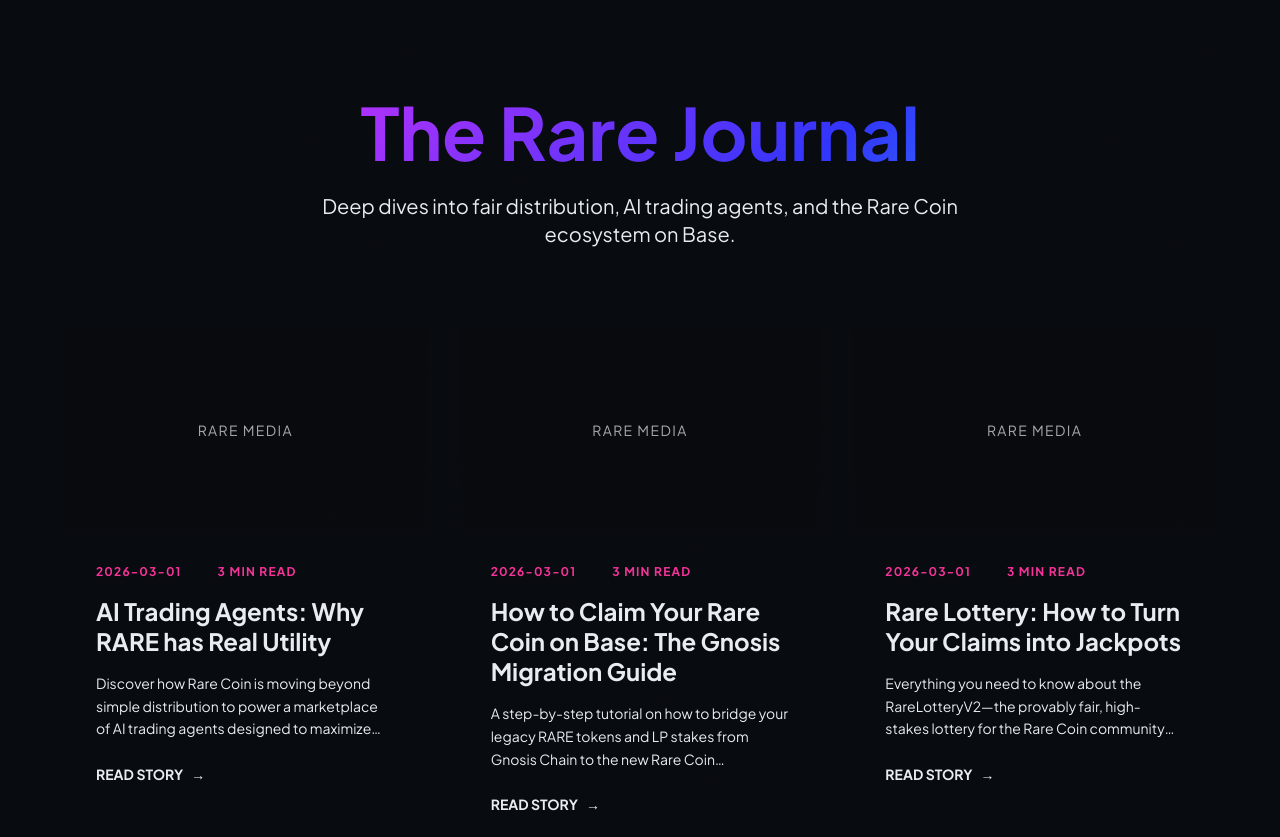
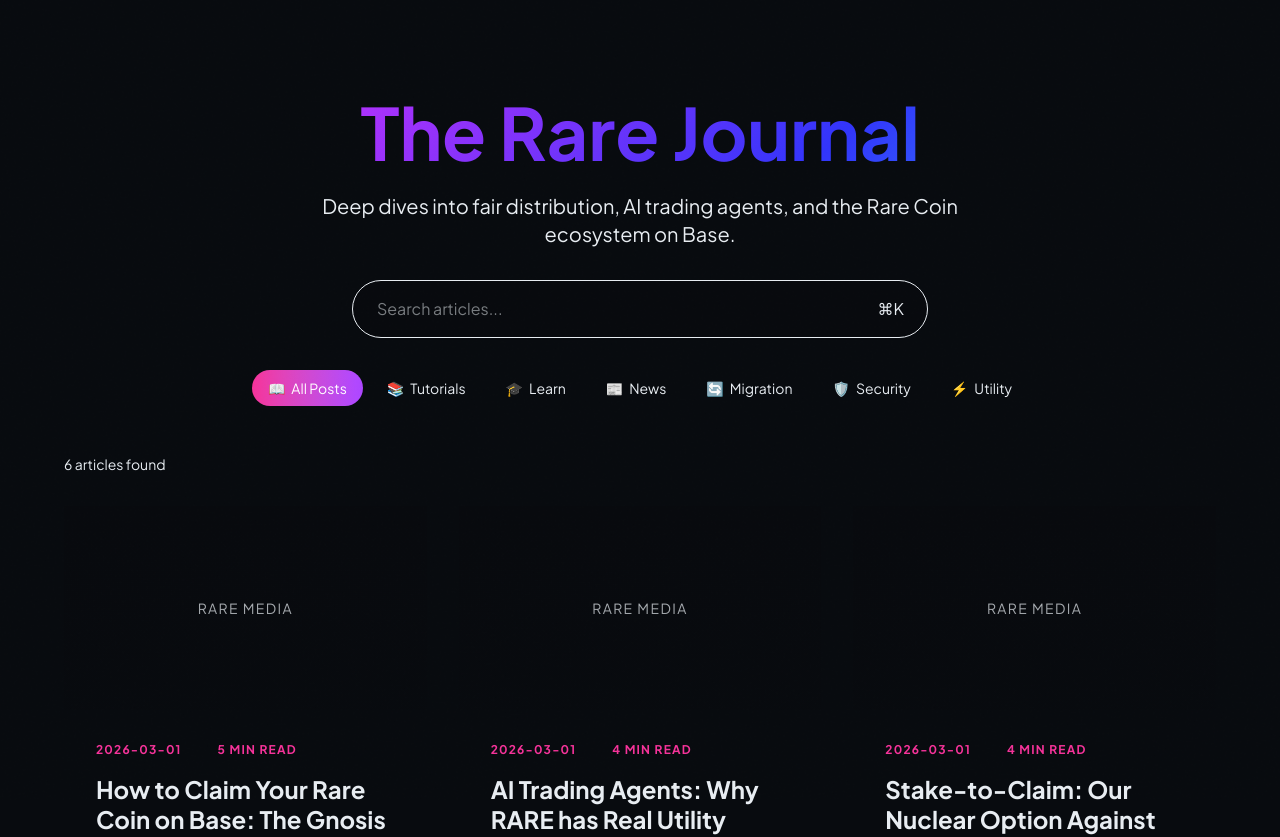
Before and after one commit to Affinity-Design/rare-fyi, a Next.js app: page /blog in a window 1280 px wide. Shown: the top 837 px of the page. Built offline with nearby package versions, Linux system fonts and the light colour scheme; no server answers.

Commit message:
V3 Rebrand + Blog overhaul: Added search, category filtering, and fixed navigation links

```diff
--- a/app/blog/page.tsx
+++ b/app/blog/page.tsx
@@ -1,25 +1,115 @@
+"use client";
+
+import { useState, useMemo, useEffect } from "react";
 import Link from "next/link";
-import { getPosts } from "../../lib/posts";
+import { posts as staticPosts } from "../../lib/static-posts";
 
-export default async function BlogPage() {
-  const posts = await getPosts();
+const categories = [
+  { id: "all", label: "All Posts", icon: "📖" },
+  { id: "tutorial", label: "Tutorials", icon: "📚" },
+  { id: "education", label: "Learn", icon: "🎓" },
+  { id: "news", label: "News", icon: "📰" },
+  { id: "migration", label: "Migration", icon: "🔄" },
+  { id: "security", label: "Security", icon: "🛡️" },
+  { id: "utility", label: "Utility", icon: "⚡" },
+];
+
+export default function BlogPage() {
+  const [search, setSearch] = useState("");
+  const [activeCategory, setActiveCategory] = useState("all");
+  const [mounted, setMounted] = useState(false);
+
+  useEffect(() => {
+    setMounted(true);
+    // Read category from URL on mount
+    const params = new URLSearchParams(window.location.search);
+    const cat = params.get("category");
+    if (cat && categories.some(c => c.id === cat)) {
+      setActiveCategory(cat);
+    }
+  }, []);
+
+  const filteredPosts = useMemo(() => {
+    return staticPosts.filter((post) => {
+      const matchesSearch =
+        search === "" ||
+        post.title.toLowerCase().includes(search.toLowerCase()) ||
+        post.excerpt.toLowerCase().includes(search.toLowerCase());
+
+      const matchesCategory =
+        activeCategory === "all" ||
+        post.tags?.includes(activeCategory);
+
+      return matchesSearch && matchesCategory;
+    });
+  }, [search, activeCategory]);
+
+  if (!mounted) {
+    return (
+      <main className="min-h-screen px-6 py-24 bg-void">
+        <div className="max-w-6xl mx-auto text-center">
+          <div className="animate-pulse text-text-tertiary">Loading...</div>
+        </div>
+      </main>
+    );
+  }
 
   return (
     <main className="min-h-screen px-6 py-24 bg-void">
       <div className="max-w-6xl mx-auto">
         {/* Header */}
-        <div className="text-center mb-20">
+        <div className="text-center mb-12">
           <h1 className="text-6xl md:text-7xl font-bold text-gradient mb-6">
             The Rare Journal
           </h1>
-          <p className="text-text-tertiary text-xl max-w-2xl mx-auto">
+          <p className="text-text-tertiary text-xl max-w-2xl mx-auto mb-8">
             Deep dives into fair distribution, AI trading agents, and the Rare Coin ecosystem on Base.
           </p>
+
+          {/* Search Bar */}
+          <div className="max-w-xl mx-auto mb-8">
+            <div className="relative">
+              <input
+                type="text"
+                placeholder="Search articles..."
+                value={search}
+                onChange={(e) => setSearch(e.target.value)}
+                className="w-full px-6 py-4 bg-void/50 border border-void-light rounded-full text-text-primary placeholder:text-text-tertiary focus:outline-none focus:border-pink-500/50 focus:ring-2 focus:ring-pink-500/20 transition-all"
+              />
+              <span className="absolute right-6 top-1/2 -translate-y-1/2 text-text-tertiary">
+                ⌘K
+              </span>
+            </div>
+          </div>
+
+          {/* Category Pills */}
+          <div className="flex flex-wrap justify-center gap-2 mb-8">
+            {categories.map((cat) => (
+              <button
+                key={cat.id}
+                onClick={() => setActiveCategory(cat.id)}
+                className={`px-4 py-2 rounded-full text-sm font-medium transition-all duration-200 ${
+                  activeCategory === cat.id
+                    ? "bg-gradient-to-r from-pink-500 to-purple-500 text-white"
+                    : "bg-void-light/30 text-text-tertiary hover:text-text-primary hover:bg-void-light/50"
+                }`}
+              >
+                <span className="mr-1.5">{cat.icon}</span>
+                {cat.label}
+              </button>
+            ))}
+          </div>
+        </div>
+
+        {/* Results Count */}
+        <div className="mb-8 text-text-tertiary text-sm">
+          {filteredPosts.length} {filteredPosts.length === 1 ? "article" : "articles"} found
         </div>
 
         {/* Blog Grid */}
+        {filteredPosts.length > 0 ? (
           <div className="grid grid-cols-1 md:grid-cols-2 lg:grid-cols-3 gap-8">
-          {posts.map((post) => (
+            {filteredPosts.map((post) => (
               <Link
                 key={post.slug}
                 href={`/blog/${post.slug}`}
@@ -27,7 +117,6 @@
               >
                 <div className="aspect-video relative overflow-hidden bg-void/50">
                   <div className="absolute inset-0 bg-gradient-to-t from-void to-transparent z-10 opacity-60" />
-                 {/* Image Placeholder - To be replaced with Gemini Generated Assets */}
                   <div className="absolute inset-0 flex items-center justify-center text-text-tertiary group-hover:scale-110 transition-transform duration-700">
                     <span className="text-sm tracking-widest uppercase">Rare Media</span>
                   </div>
@@ -52,6 +141,22 @@
               </Link>
             ))}
           </div>
+        ) : (
+          <div className="text-center py-20">
+            <div className="text-6xl mb-4">🔍</div>
+            <h3 className="text-2xl font-bold text-text-primary mb-2">No articles found</h3>
+            <p className="text-text-tertiary mb-6">Try adjusting your search or filter</p>
+            <button
+              onClick={() => {
+                setSearch("");
+                setActiveCategory("all");
+              }}
+              className="px-6 py-3 rounded-full bg-void-light/30 text-text-primary hover:bg-void-light/50 transition-colors"
+            >
+              Clear filters
+            </button>
+          </div>
+        )}
 
         {/* SEO Callout */}
         <div className="mt-32 p-12 glass-card border-cyan-500/20 text-center bg-gradient-to-b from-cyan-500/5 to-transparent">
--- a/components/navbar.tsx
+++ b/components/navbar.tsx
@@ -25,19 +25,19 @@
       icon: "📚",
       title: "Tutorials",
       desc: "Step-by-step guides",
-      href: "#tutorials",
+      href: "/blog?category=tutorial",
     },
     {
       icon: "🎓",
       title: "Learn",
       desc: "DeFi & Base education",
-      href: "#learn",
+      href: "/blog?category=education",
     },
     {
       icon: "📰",
       title: "News",
       desc: "Updates & announcements",
-      href: "/blog",
+      href: "/blog?category=news",
     },
   ],
   Apps: [
--- a/content/blog/gnosis-to-base-migration-guide.mdx
+++ b/content/blog/gnosis-to-base-migration-guide.mdx
@@ -40,8 +40,8 @@
 ### 4. Check Your Eligibility
 The dashboard will automatically scan our Merkle Tree. If you were part of the Gnosis snapshot, your "Migrated Balance" will appear.
 
-### 5. Claim Your V2 Tokens
-Click **"Claim Airdrop"**. You will need a tiny amount of Base ETH for gas (pennies). Once the transaction is confirmed, your new **Rare Token V2** will be in your wallet.
+### 5. Claim Your V3 Tokens
+Click **"Claim Airdrop"**. You will need a tiny amount of Base ETH for gas (pennies). Once the transaction is confirmed, your new **Rare Token V3** will be in your wallet.
 
 ## 🛡️ Step 4: Secure Your Humanity
 Once you've claimed your initial migration, you can start participating in the new **Fountain** for daily distributions. To keep bots out, you'll need to satisfy one of our 3-Tier Proof of Humanity requirements:
--- a/content/blog/rare-lottery-v2-guide.mdx
+++ b/content/blog/rare-lottery-v3-guide.mdx
@@ -1,23 +1,23 @@
 ---
 title: "Rare Lottery: How to Turn Your Claims into Jackpots"
-description: "Everything you need to know about the RareLotteryV2—the provably fair, high-stakes lottery for the Rare Coin community on Base Chain."
+description: "Everything you need to know about the RareLotteryV3—the provably fair, high-stakes lottery for the Rare Coin community on Base Chain."
 date: "2026-03-01"
 author: "Felix"
 tags: ["lottery", "jackpot", "utility", "base-chain"]
-keywords: ["Base Chain lottery", "crypto jackpot Base", "provably fair lottery", "Rare Lottery V2", "win RARE tokens"]
+keywords: ["Base Chain lottery", "crypto jackpot Base", "provably fair lottery", "Rare Lottery V3", "win RARE tokens"]
 ---
 
 # Rare Lottery: How to Turn Your Claims into Jackpots
 
 What do you do with your RARE once you've claimed it? You could stake it, you could hold it, or you could try to turn it into a **life-changing jackpot.**
 
-Introducing **Rare Lottery V2**, the modernized, decentralized lottery built specifically for the Rare Coin ecosystem on the Base Chain.
+Introducing **Rare Lottery V3**, the modernized, decentralized lottery built specifically for the Rare Coin ecosystem on the Base Chain.
 
 ## Provably Fair & Secure
 
 The biggest problem with traditional crypto lotteries is "Predictable Randomness." In the past, miners could manipulate block headers to influence the winner. We've fixed that.
 
-**RareLotteryV2** is designed to integrate with **Chainlink VRF (Verifiable Random Function)** and **Pyth Entropy.** This means the winner is chosen by a tamper-proof, off-chain source of randomness that is then verified on-chain. Nobody—not even the developers—can influence who wins.
+**RareLotteryV3** is designed to integrate with **Chainlink VRF (Verifiable Random Function)** and **Pyth Entropy.** This means the winner is chosen by a tamper-proof, off-chain source of randomness that is then verified on-chain. Nobody—not even the developers—can influence who wins.
 
 ## Multiple Ways to Win
 
--- /dev/null
+++ b/lib/static-posts.ts
@@ -0,0 +1,66 @@
+export interface Post {
+  slug: string;
+  title: string;
+  excerpt: string;
+  date: string;
+  author: string;
+  readingTime: string;
+  tags: string[];
+}
+
+export const posts: Post[] = [
+  {
+    slug: "gnosis-to-base-migration-guide",
+    title: "How to Claim Your Rare Coin on Base: The Gnosis Migration Guide",
+    excerpt: "A step-by-step tutorial on how to bridge your legacy RARE tokens and LP stakes from Gnosis Chain to the new Rare Coin ecosystem on Base.",
+    date: "2026-03-01",
+    author: "Felix",
+    readingTime: "5 min read",
+    tags: ["tutorial", "migration", "news"],
+  },
+  {
+    slug: "ai-trading-agents-utility",
+    title: "AI Trading Agents: Why RARE has Real Utility",
+    excerpt: "Discover how Rare Coin is moving beyond simple distribution to power a marketplace of AI trading agents designed to maximize profits on Base Chain.",
+    date: "2026-03-01",
+    author: "Felix",
+    readingTime: "4 min read",
+    tags: ["utility", "education"],
+  },
+  {
+    slug: "stake-to-claim-anti-bot",
+    title: "Stake-to-Claim: Our Nuclear Option Against Bots",
+    excerpt: "Why Rare Coin is implementing an economic barrier to ensure tokens reach real humans, not bot farms. Introducing the 3-Tier Proof of Humanity.",
+    date: "2026-03-01",
+    author: "Felix",
+    readingTime: "4 min read",
+    tags: ["security", "education", "tutorial"],
+  },
+  {
+    slug: "rare-lottery-v3-guide",
+    title: "Rare Lottery: How to Turn Your Claims into Jackpots",
+    excerpt: "Everything you need to know about the RareLotteryV3—the provably fair, high-stakes lottery for the Rare Coin community on Base Chain.",
+    date: "2026-03-01",
+    author: "Felix",
+    readingTime: "3 min read",
+    tags: ["tutorial", "utility"],
+  },
+  {
+    slug: "why-rare-coin-failed",
+    title: "Why Rare Coin Failed and How We're Fixing It",
+    excerpt: "An honest look at what went wrong with the original Rare Coin distribution, and our plan to build something better.",
+    date: "2026-02-24",
+    author: "Felix",
+    readingTime: "6 min read",
+    tags: ["news", "education"],
+  },
+  {
+    slug: "bot-problem-in-crypto-airdrops",
+    title: "The Bot Problem in Crypto Airdrops",
+    excerpt: "How bots are destroying fair distribution in crypto, and what we can do about it.",
+    date: "2026-02-24",
+    author: "Felix",
+    readingTime: "7 min read",
+    tags: ["security", "education"],
+  },
+];
--- /dev/null
+++ b/scripts/get_seo.js
@@ -0,0 +1,19 @@
+const login = "accounts@affinitydesign.ca";
+const password = "500230fac9f967cf";
+const auth = Buffer.from(`${login}:${password}`).toString('base64');
+const taskId = "03011947-8951-0110-0000-4e0d072acf6a";
+
+async function getResults() {
+  const response = await fetch(`https://api.dataforseo.com/v3/keywords_data/google/search_volume/task_get/${taskId}`, {
+    method: "GET",
+    headers: {
+      "Authorization": `Basic ${auth}`,
+      "Content-Type": "application/json"
+    }
+  });
+
+  const data = await response.json();
+  console.log(JSON.stringify(data, null, 2));
+}
+
+getResults();
--- /dev/null
+++ b/scripts/test_seo.js
@@ -0,0 +1,25 @@
+const login = "accounts@affinitydesign.ca";
+const password = "500230fac9f967cf";
+const auth = Buffer.from(`${login}:${password}`).toString('base64');
+
+const keywords = ["Base Chain airdrop", "Fair launch crypto", "Basenames utility", "AI trading bot", "Rare Coin Base"];
+
+async function checkKeywords() {
+  const response = await fetch("https://api.dataforseo.com/v3/keywords_data/google/search_volume/task_post", {
+    method: "POST",
+    headers: {
+      "Authorization": `Basic ${auth}`,
+      "Content-Type": "application/json"
+    },
+    body: JSON.stringify([{
+      keywords: keywords,
+      location_name: "United States",
+      language_name: "English"
+    }])
+  });
+
+  const data = await response.json();
+  console.log(JSON.stringify(data, null, 2));
+}
+
+checkKeywords();
```
Lines whose indentation alone changed are shown as unchanged.
